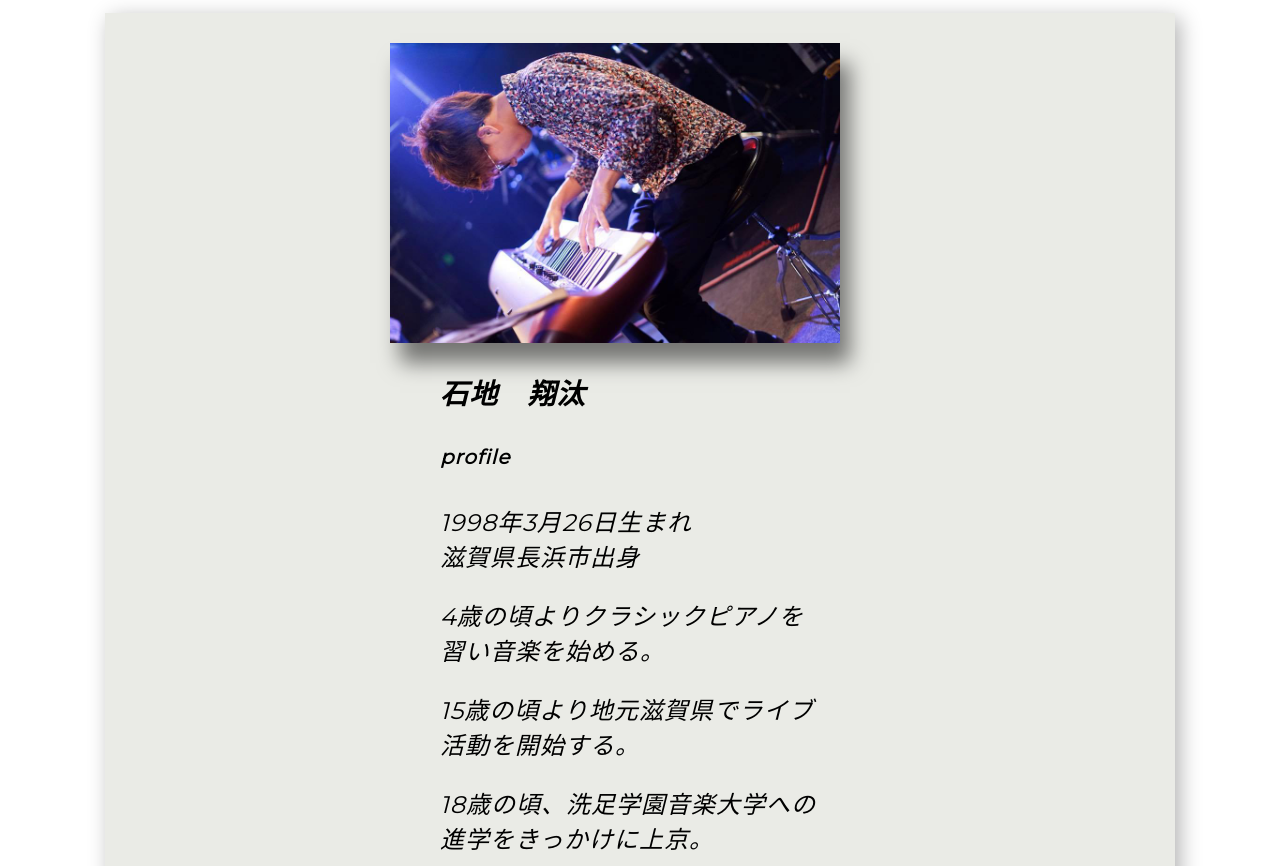
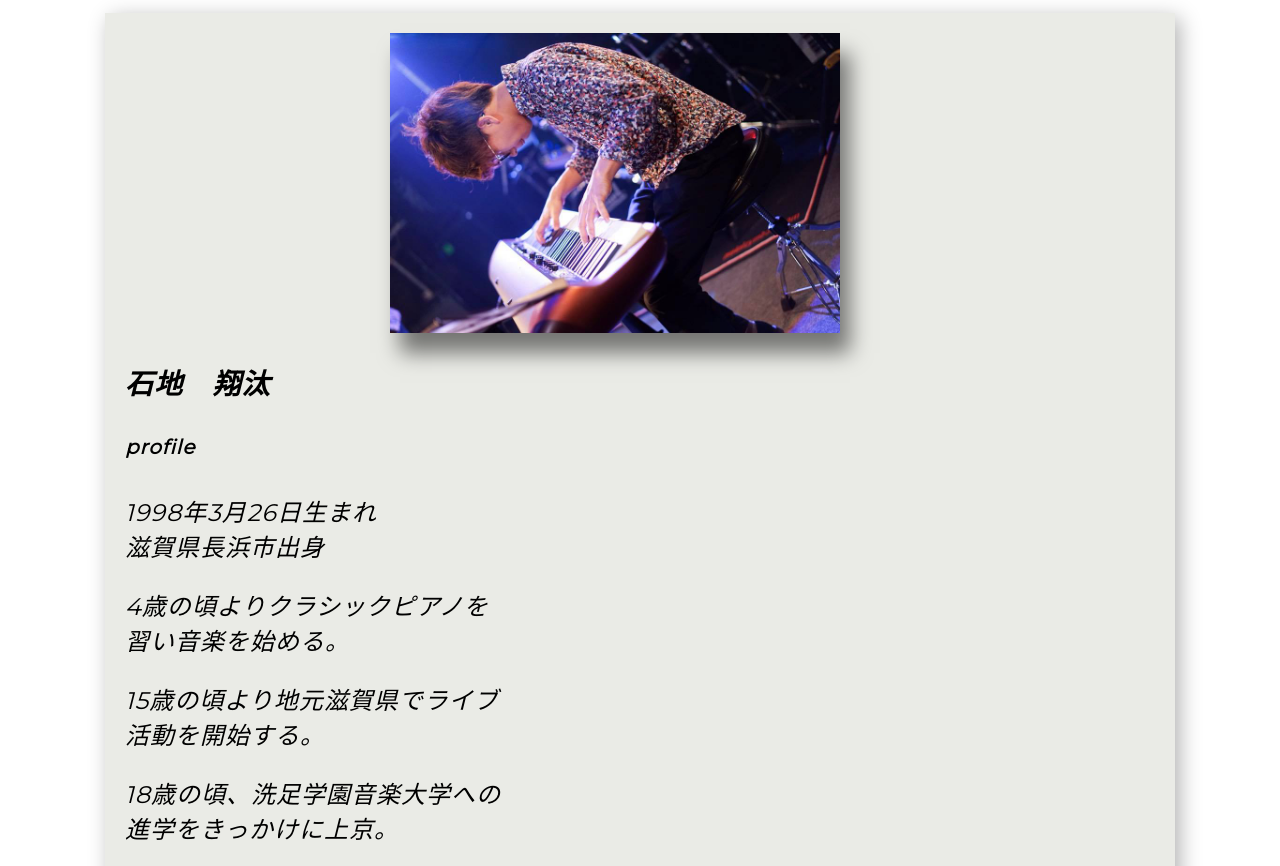
Before and after one commit to Ryota-Ishichi/shota-ishichi, a plain HTML site: page profile.html in a window 1280 px wide. Shown: the part 71-937 px from the top of the page. Drawn offline with nearby package versions, Linux system fonts and the light colour scheme; files that its build step writes are made by us from their sources; a web font is replaced by a local one.

Commit message:
Update profile.scss

```diff
--- a/styles/profile/profile.scss
+++ b/styles/profile/profile.scss
@@ -64,7 +64,7 @@ body {
 }
 
 .intro__inner {
-  padding: 30px;
+  padding: 20px;
   background-color: $cBgGray;
   margin: 0 auto;
   box-shadow: 5px 5px 20px rgba(0, 0, 0, 0.3);
@@ -76,7 +76,7 @@ body {
 
 .intro__texts {
   width: 400px;
-  margin: 0 auto;
+  margin: 100 auto;
   // text-align: center;
 
   &__inner {
```
